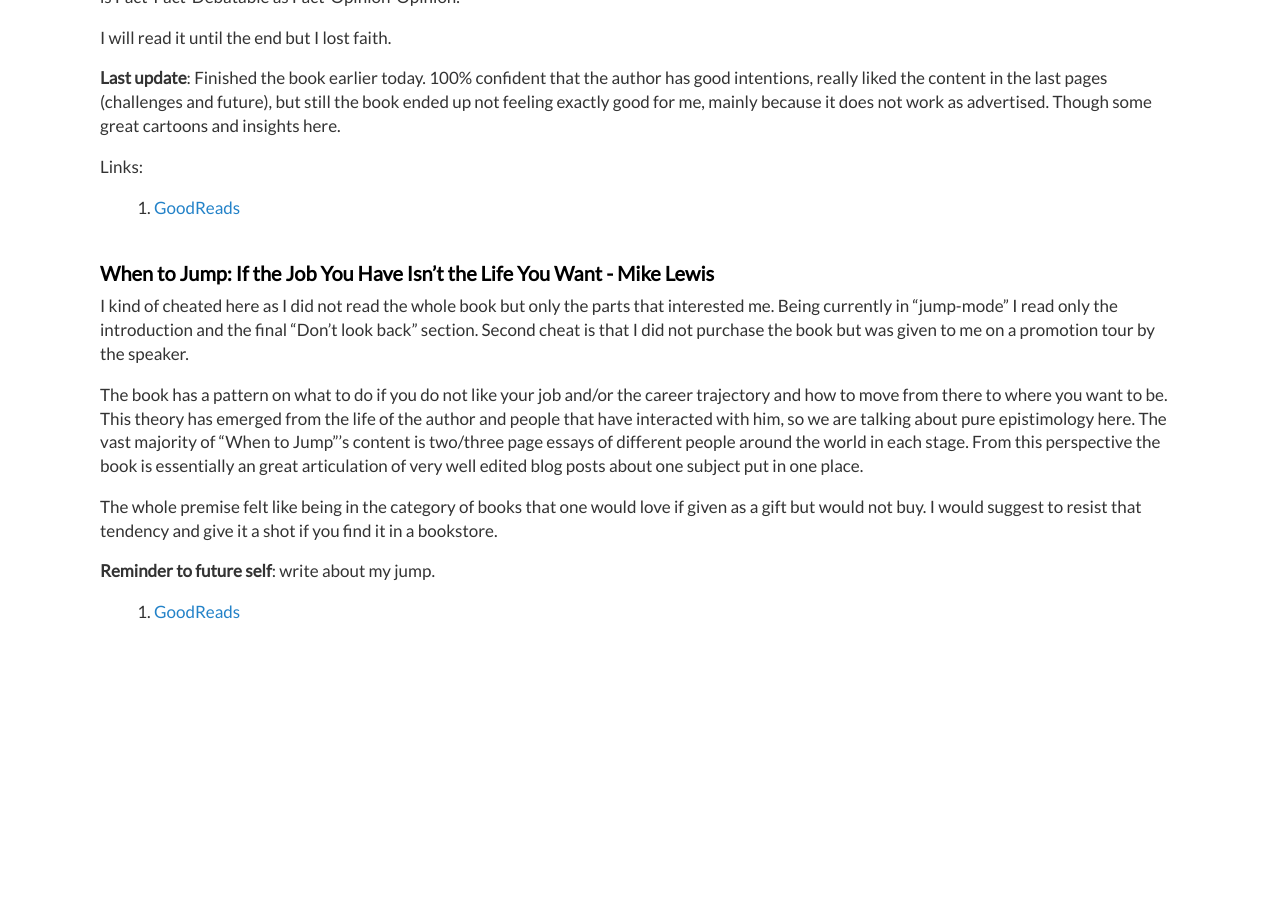
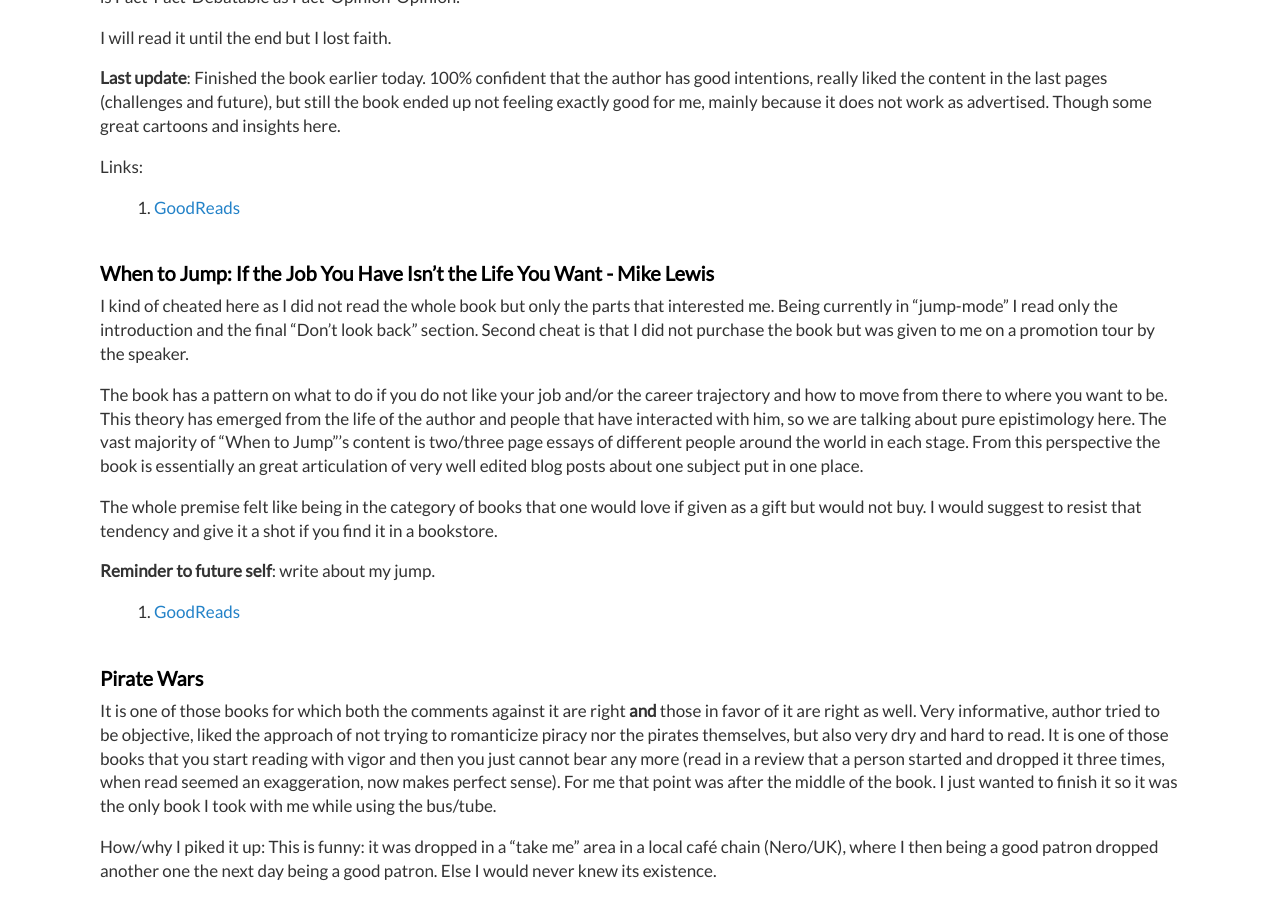
Before and after one commit to dimitrismistriotis/dimitrismistriotis.github.io, a Jekyll site: the page built from _posts/2018-01-21-books_of_2018.md, in a window 1280 px wide and 900 px high, scrolled down 3004 px. Built offline with Jekyll 4.4.1, drawn with Linux system fonts in a browser that asks for light colours; before the commit the page ends 3645 px from its top, so only the background shows below that.

Commit message:
Pirate Wars

```diff
--- a/_posts/2018-01-21-books_of_2018.md
+++ b/_posts/2018-01-21-books_of_2018.md
@@ -210,3 +210,19 @@ and give it a shot if you find it in a bookstore.
 **Reminder to future self**: write about my jump.
 
 1. [GoodReads](https://www.goodreads.com/book/show/35020352-when-to-jump)
+
+## Pirate Wars
+
+It is one of those books for which both the comments against it are right
+**and** those in favor of it are right as well. Very informative, author tried
+to be objective, liked the approach of not trying to romanticize piracy nor
+the pirates themselves, but also very dry and hard to read.
+It is one of those books that you start reading with vigor and then you just
+cannot bear any more (read in a review that a person started and dropped it
+three times, when read seemed an exaggeration, now makes perfect sense). For
+me that point was after the middle of the book. I just wanted to finish it so
+it was the only book I took with me while using the bus/tube.
+
+How/why I piked it up: This is funny: it was dropped in a "take me" area in
+a local café  chain (Nero/UK), where I then being a good patron dropped another
+one the next day being a good patron. Else I would never knew its existence.
```
